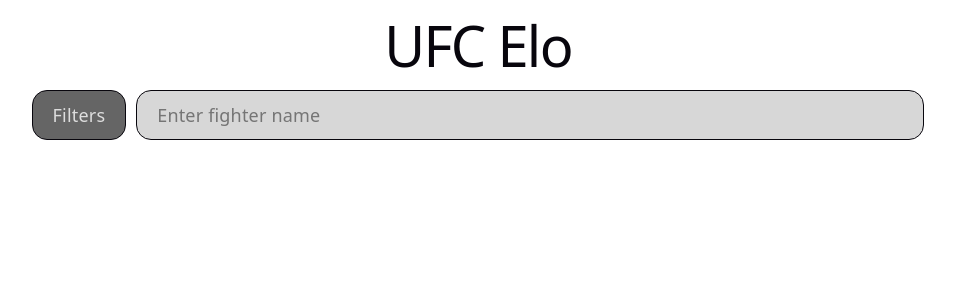
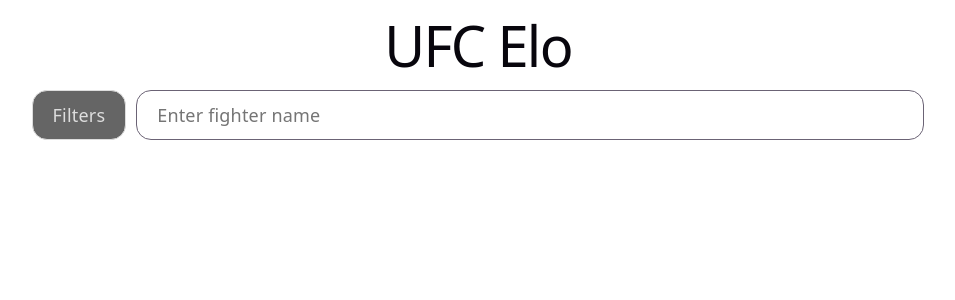
Before and after one commit to OliverBarta/UFC-Elo, a React (Vite) app: page / in a window 1280 px wide. Shown: the top 300 px of the page, without its empty margins (162-1117 px from the left). Built offline with nearby package versions, Linux system fonts and the light colour scheme.

Commit message:
slight css change

```diff
--- a/src/App.css
+++ b/src/App.css
@@ -16,8 +16,9 @@
   height: 50px;
   width: 70%;
   border-radius: 15px;
-  border: 1px solid var(--text-h);
-  background: var(--bg-translucent);
+  border: 1px solid var(--text);
+  background: var(--bg);
+  color: var(--text-h);
   transition: background 0.2s ease, color 0.2s ease;
 }
 
@@ -31,15 +32,15 @@
   all: unset;
   padding: 10px 20px;
   box-sizing: border-box;
-  border: 1px solid var(--text-h);
-  background-color: var(--other-bg);
+  background: var(--other-bg);
   color: var(--text-other);
+  border: 1px solid var(--text-other);
   border-radius: 15px;
-  transition: background-color 0.2s ease, color 0.2s ease;
+  transition: background 0.2s ease, color 0.2s ease;
 }
 
 .filtersToggle:hover {
   border: 1px solid var(--text);
-  background-color: var(--bg);
+  background: var(--bg);
   color: var(--text);
 }
```
